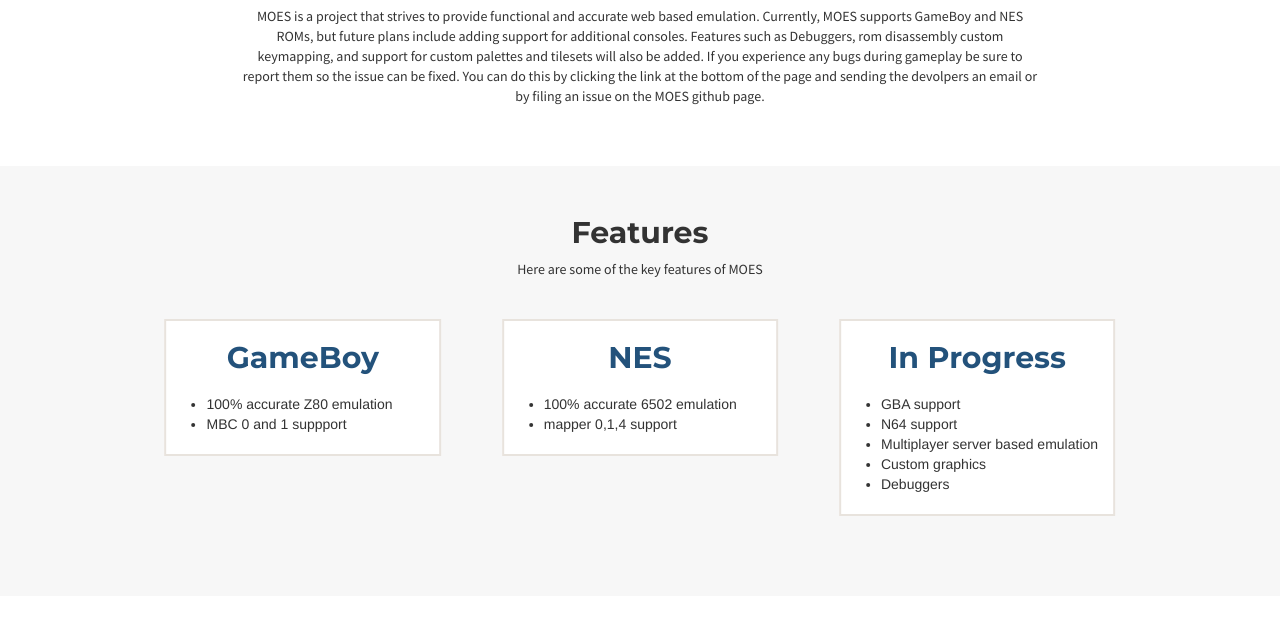
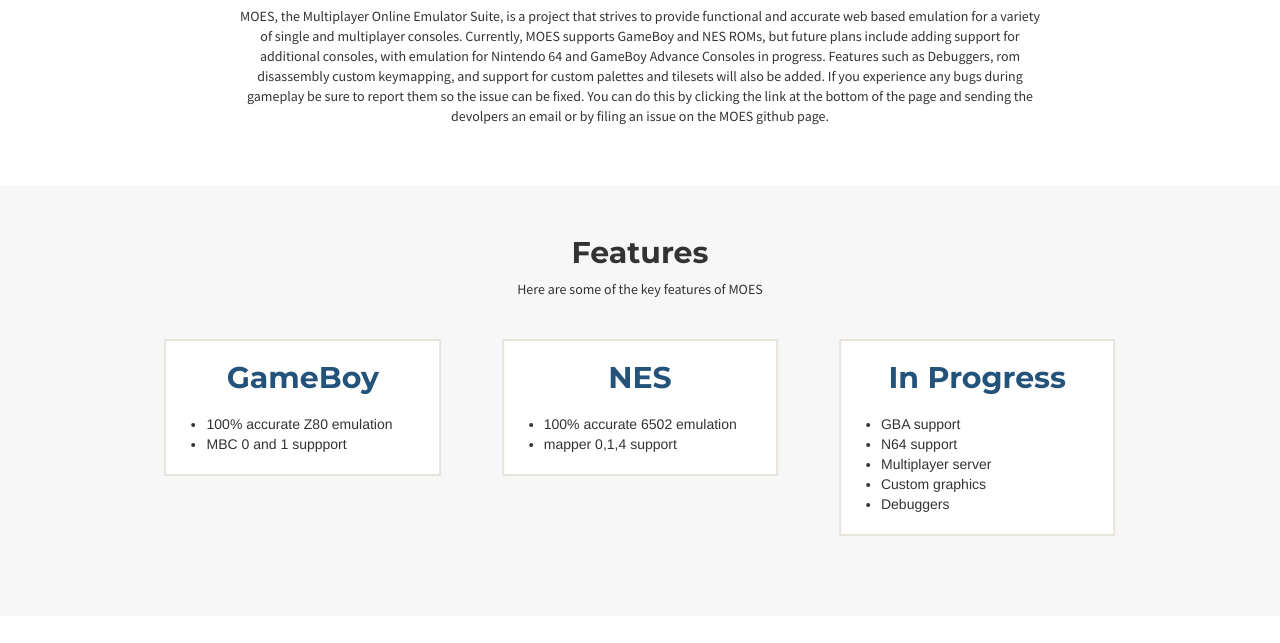
Before and after one commit to dgibb/MOES, a website: page index.html in a window 1280 px wide. Shown: the part 580-1223 px from the top of the page. Drawn offline with nearby package versions, Linux system fonts and the light colour scheme; a web font is replaced by a local one.

Commit message:
project description

```diff
--- a/index.html
+++ b/index.html
@@ -50,10 +50,11 @@
     <div class="inner-container col-lg-8 col-md-10 col-sm-12 col-xs-12">
       <h2>About MOES</h2>
         <p>
-        MOES is a project that strives to provide functional and
-         accurate web based emulation. Currently, MOES supports GameBoy and NES ROMs, but future plans include
-        adding support for additional consoles. Features such as Debuggers, rom disassembly custom keymapping, and support for
-          custom palettes and tilesets will also be added. If you experience
+          MOES, the Multiplayer Online Emulator Suite, is a project that strives to provide functional and
+          accurate web based emulation for a variety of single and multiplayer consoles. Currently, MOES supports GameBoy
+          and NES ROMs, but future plans include adding support for additional consoles, with emulation for Nintendo 64
+          and GameBoy Advance Consoles in progress.
+          Features such as Debuggers, rom disassembly custom keymapping, and support for custom palettes and tilesets will also be added. If you experience
           any bugs during gameplay be sure to report them so the issue can be fixed. You can do this by clicking the
           link at the bottom of the page and sending the devolpers an email or by filing an issue on the MOES github
           page.
@@ -104,7 +105,7 @@
                     <ul>
                       <li>GBA support</li>
                       <li>N64 support</li>
-                      <li>Multiplayer server based emulation</li>
+                      <li>Multiplayer server</li>
                       <li>Custom graphics</li>
                       <li>Debuggers</li>
                     </ul>
```
